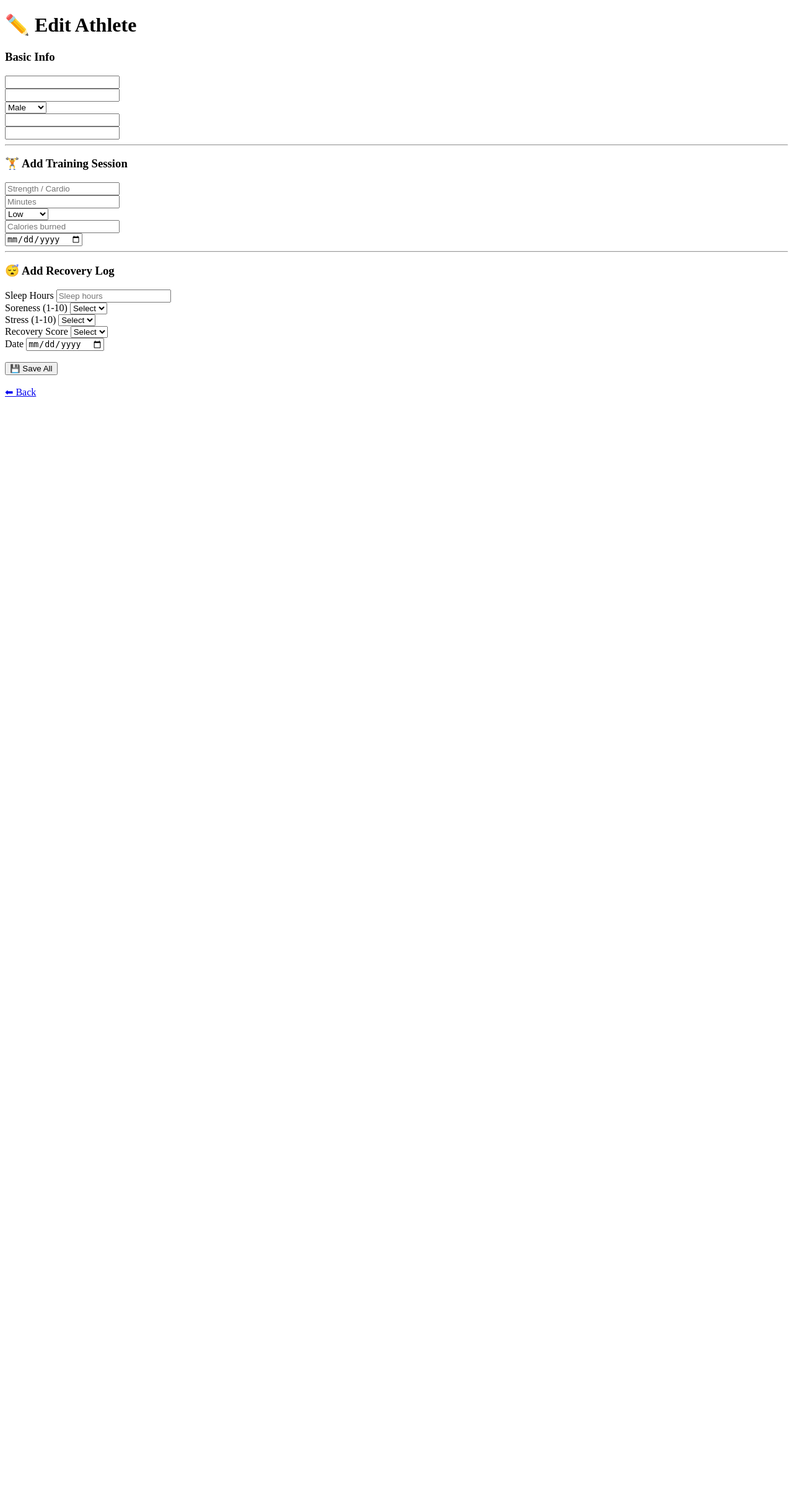
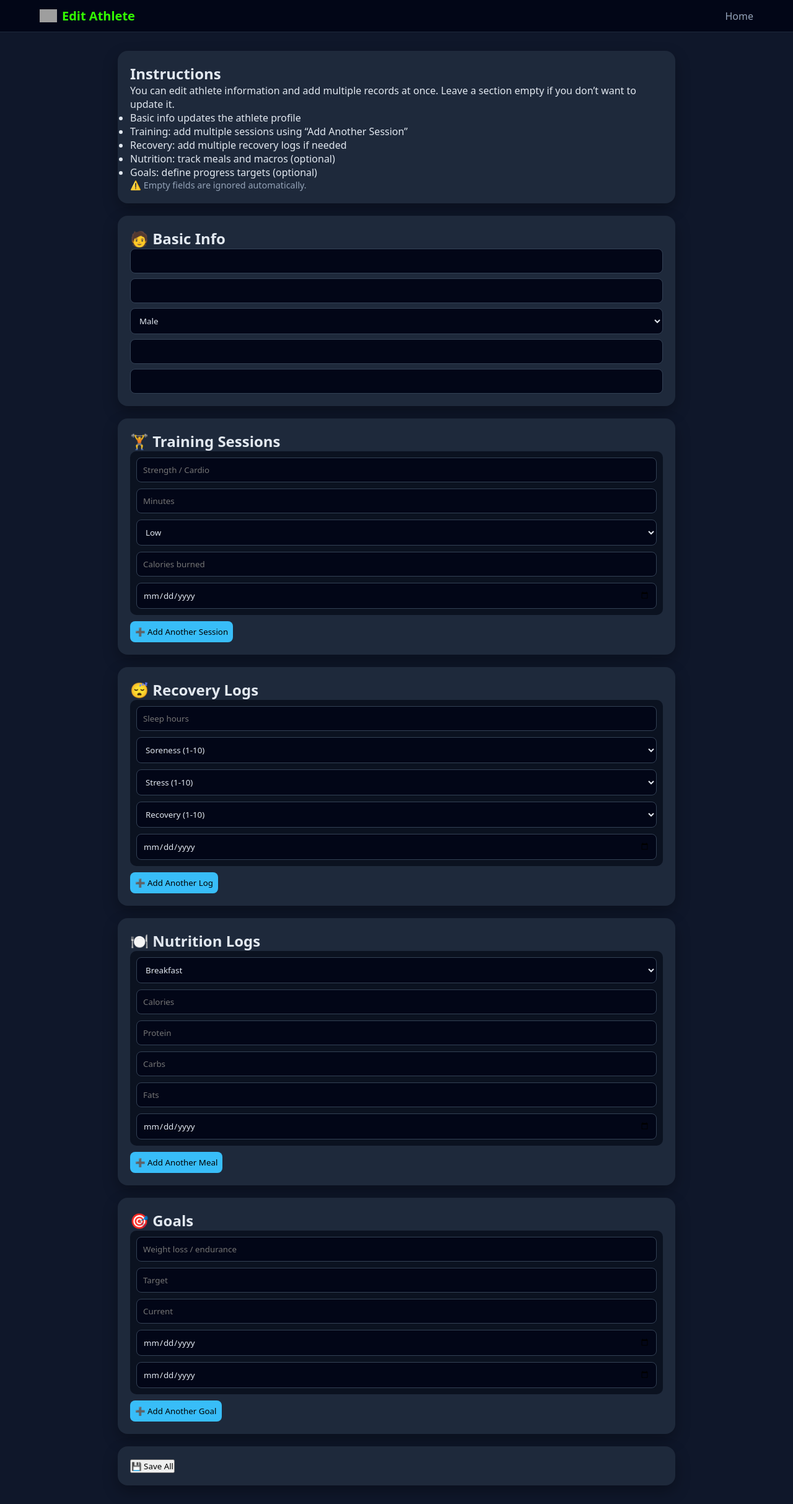
Before and after one commit to BSDSA-ISU/InormationManagement-project, a Python web app: template templates/edit.html in a window 1280 px wide. Shown: the whole page at 62% size. Before the commit the page ends 640 px from the top, so only its background shows below. Run offline with Jinja, Linux system fonts and the light colour scheme; the template is opened without the code that fills it, so the values that code supplies are empty; grey boxes are pictures that could not be loaded.

Commit message:
editing style and editing edit.html

```diff
--- a/static/style.css
+++ b/static/style.css
@@ -182,3 +182,17 @@
 footer a:hover {
     opacity: 0.8;
 }
+
+input, select, textarea {
+    background: #020617;
+    color: #e2e8f0;
+    border: 1px solid #334155;
+    padding: 10px;
+    border-radius: 8px;
+    outline: none;
+}
+
+input:focus, select:focus, textarea:focus {
+    border-color: #38bdf8;
+    box-shadow: 0 0 0 2px rgba(56, 189, 248, 0.2);
+}
--- a/templates/edit.html
+++ b/templates/edit.html
@@ -1,57 +1,132 @@
 <!DOCTYPE html>
-<html>
+<html lang="en">
 <head>
+    <meta charset="UTF-8">
     <title>Edit Athlete</title>
-    <link rel="icon" type="image/png" sizes="300x298" href="/static/logo.png">
+
+    <link rel="icon" type="image/png" href="/static/logo.png">
+    <link rel="stylesheet" href="/static/style.css">
+
+    <style>
+        /* small extra helper styles (optional but useful) */
+        .form-group {
+            display: flex;
+            flex-direction: column;
+            gap: 8px;
+        }
+
+        .multi-box {
+            display: grid;
+            gap: 10px;
+            margin-bottom: 10px;
+            padding: 10px;
+            background: #0b1220;
+            border-radius: 10px;
+        }
+
+        .add-btn {
+            background: #38bdf8;
+            border: none;
+            padding: 8px;
+            border-radius: 8px;
+            cursor: pointer;
+        }
+
+        .add-btn:hover {
+            opacity: 0.8;
+        }
+    </style>
 </head>
+
 <body>
 
-<h1>✏️ Edit Athlete</h1>
+<header class="navbar">
+    <div class="nav-container">
+        <div class="logo">
+            <img src="/static/logo.png">
+            <span>Edit Athlete</span>
+        </div>
+
+        <nav>
+            <a href="/">Home</a>
+        </nav>
+    </div>
+</header>
+
+<main class="container">
 
 <form method="POST">
 
-    <!-- 🧑 Athlete info -->
-    <h3>Basic Info</h3>
+    <section class="card">
+        <h2>Instructions</h2>
 
-    <input name="name" value="{{ athlete[0] }}" required><br>
-    <input name="age" value="{{ athlete[1] }}"><br>
+        <p>
+            You can edit athlete information and add multiple records at once.
+            Leave a section empty if you don’t want to update it.
+        </p>
+
+        <ul>
+            <li>Basic info updates the athlete profile</li>
+            <li>Training: add multiple sessions using “Add Another Session”</li>
+            <li>Recovery: add multiple recovery logs if needed</li>
+            <li>Nutrition: track meals and macros (optional)</li>
+            <li>Goals: define progress targets (optional)</li>
+        </ul>
+
+        <p style="color: var(--muted); font-size: 0.9rem;">
+            ⚠️ Empty fields are ignored automatically.
+        </p>
+    </section>
+
+    <section class="card">
+        <h2>🧑 Basic Info</h2>
+
+        <div class="form-group">
+            <input name="name" value="{{ athlete[0] }}" required>
+            <input name="age" value="{{ athlete[1] }}">
 
             <select name="sex">
                 <option {% if athlete[2]=='Male' %}selected{% endif %}>Male</option>
                 <option {% if athlete[2]=='Female' %}selected{% endif %}>Female</option>
                 <option {% if athlete[2]=='Other' %}selected{% endif %}>Other</option>
-    </select><br>
+            </select>
 
-    <input name="weight" value="{{ athlete[3] }}"><br>
-    <input name="height" value="{{ athlete[4] }}"><br>
+            <input name="weight" value="{{ athlete[3] }}">
+            <input name="height" value="{{ athlete[4] }}">
+        </div>
+    </section>
 
-    <hr>
+    <section class="card">
+        <h2>🏋️ Training Sessions</h2>
 
-    <!-- 🏋️ Training -->
-    <h3>🏋️ Add Training Session</h3>
+        <div id="training-container">
+            <div class="multi-box">
+                <input name="session_type[]" placeholder="Strength / Cardio">
+                <input name="duration_minutes[]" type="number" placeholder="Minutes">
 
-    <input name="session_type" placeholder="Strength / Cardio"><br>
-    <input name="duration_minutes" type="number" placeholder="Minutes"><br>
-
-    <select name="intensity">
+                <select name="intensity[]">
                     <option>Low</option>
                     <option>Medium</option>
                     <option>High</option>
-    </select><br>
+                </select>
 
-    <input name="calories_burned" type="number" placeholder="Calories burned"><br>
-    <input name="session_date" type="date"><br>
+                <input name="calories_burned[]" type="number" placeholder="Calories burned">
+                <input name="session_date[]" type="date">
+            </div>
+        </div>
 
-    <hr>
+        <button type="button" class="add-btn" onclick="addTraining()">➕ Add Another Session</button>
+    </section>
 
-    <!-- 😴 Recovery -->
-    <h3>😴 Add Recovery Log</h3>
+    <section class="card">
+        <h2>😴 Recovery Logs</h2>
 
-    <label>Sleep Hours</label>
-    <input name="sleep_hours" type="number" step="0.1" placeholder="Sleep hours"><br>
-    <label>Soreness (1-10)</label>
-    <select name="soreness_level">
-      <option value="">Select</option>
+        <div id="recovery-container">
+            <div class="multi-box">
+                <input name="sleep_hours[]" type="number" step="0.1" placeholder="Sleep hours">
+
+                <select name="soreness_level[]">
+                    <option value="">Soreness (1-10)</option>
                     <option value="1">1</option>
                     <option value="2">2</option>
                     <option value="3">3</option>
@@ -62,11 +137,10 @@
                     <option value="8">8</option>
                     <option value="9">9</option>
                     <option value="10">10</option>
-    </select><br>
+                </select>
 
-    <label>Stress (1-10)</label>
-    <select name="stress_level">
-      <option value="">Select</option>
+                <select name="stress_level[]">
+                    <option value="">Stress (1-10)</option>
                     <option value="1">1</option>
                     <option value="2">2</option>
                     <option value="3">3</option>
@@ -77,11 +151,10 @@
                     <option value="8">8</option>
                     <option value="9">9</option>
                     <option value="10">10</option>
-    </select><br>
+                </select>
 
-<label>Recovery Score</label>
-<select name="recovery_score">
-  <option value="">Select</option>
+                <select name="recovery_score[]">
+                    <option value="">Recovery (1-10)</option>
                     <option value="1">1</option>
                     <option value="2">2</option>
                     <option value="3">3</option>
@@ -92,18 +165,101 @@
                     <option value="8">8</option>
                     <option value="9">9</option>
                     <option value="10">10</option>
-</select><br>
+                </select>
 
-    <label>Date</label>
-    <input name="log_date" type="date"><br>
+                <input name="log_date[]" type="date">
+            </div>
+        </div>
 
-    <br>
+        <button type="button" class="add-btn" onclick="addRecovery()">➕ Add Another Log</button>
+    </section>
+
+    <section class="card">
+    <h2>🍽️ Nutrition Logs</h2>
+
+    <div id="nutrition-container">
+        <div class="multi-box">
+
+            <select name="meal_type[]">
+                <option>Breakfast</option>
+                <option>Lunch</option>
+                <option>Dinner</option>
+                <option>Snack</option>
+            </select>
+
+            <input name="calories[]" type="number" placeholder="Calories">
+            <input name="protein[]" type="number" step="0.1" placeholder="Protein">
+            <input name="carbs[]" type="number" step="0.1" placeholder="Carbs">
+            <input name="fats[]" type="number" step="0.1" placeholder="Fats">
+
+            <input name="log_date[]" type="date">
+        </div>
+    </div>
+
+    <button type="button" class="add-btn" onclick="addNutrition()">
+        ➕ Add Another Meal
+    </button>
+    </section>
+
+    <section class="card">
+    <h2>🎯 Goals</h2>
+
+    <div id="goals-container">
+        <div class="multi-box">
+
+            <input name="goal_type[]" placeholder="Weight loss / endurance">
+
+            <input name="target_value[]" type="number" step="0.1" placeholder="Target">
+            <input name="current_value[]" type="number" step="0.1" placeholder="Current">
+
+            <input name="start_date[]" type="date">
+            <input name="end_date[]" type="date">
+
+        </div>
+    </div>
+
+    <button type="button" class="add-btn" onclick="addGoal()">
+        ➕ Add Another Goal
+    </button>
+    </section>
+
+    <section class="card">
         <button type="submit">💾 Save All</button>
+    </section>
 
 </form>
 
-<br>
-<a href="/">⬅ Back</a>
+</main>
 
+<!-- ⚡ JS FOR MULTI-ENTRY -->
+<script>
+function addTraining() {
+    const container = document.getElementById("training-container");
+    const box = container.children[0].cloneNode(true);
+    box.querySelectorAll("input, select").forEach(el => el.value = "");
+    container.appendChild(box);
+}
+
+function addRecovery() {
+    const container = document.getElementById("recovery-container");
+    const box = container.children[0].cloneNode(true);
+    box.querySelectorAll("input, select").forEach(el => el.value = "");
+    container.appendChild(box);
+}
+
+function addNutrition() {
+    const container = document.getElementById("nutrition-container");
+    const box = container.children[0].cloneNode(true);
+    box.querySelectorAll("input, select").forEach(el => el.value = "");
+    container.appendChild(box);
+}
+
+function addGoal() {
+    const container = document.getElementById("goals-container");
+    const box = container.children[0].cloneNode(true);
+    box.querySelectorAll("input").forEach(el => el.value = "");
+    container.appendChild(box);
+}
+</script>
 </body>
 </html>
```
Lines whose indentation alone changed are shown as unchanged.
